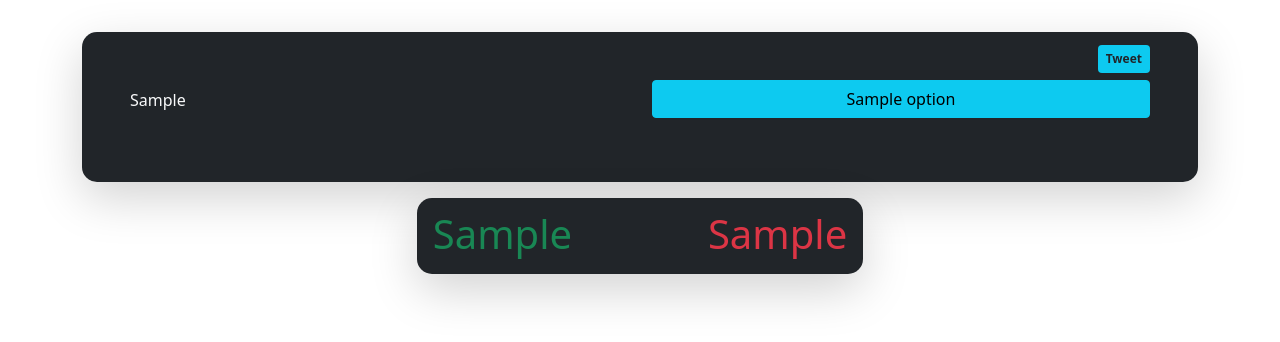
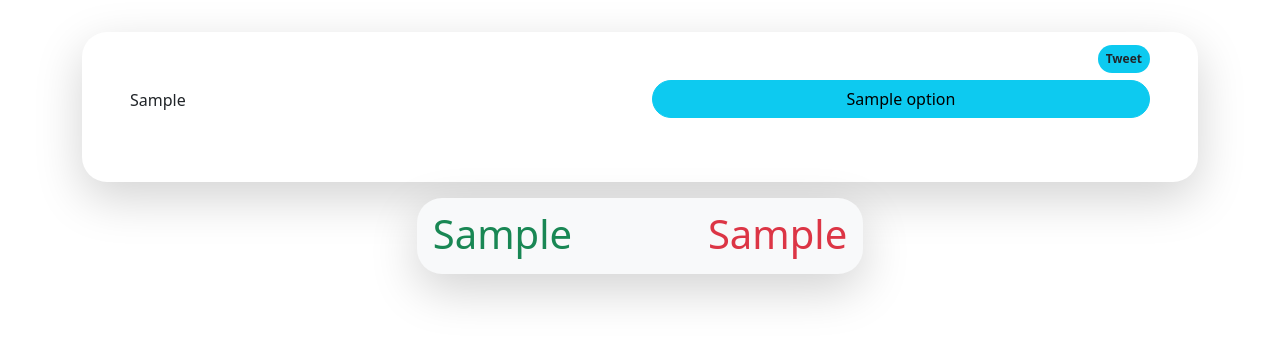
Before and after one commit to Abdulmumin1/Quix, a Flask app: template app/templates/quiz.html in a window 1280 px wide. Shown: the part 75-417 px from the top of the page. Run offline with Flask 2, Linux system fonts and the light colour scheme; the template is opened without the code that fills it: most values are stand-ins (such as "Sample title", 1, 10 or a date in 2020); some libraries are stand-ins or nearby versions.

Commit message:
rounded corners

```diff
--- a/app/templates/base.html
+++ b/app/templates/base.html
@@ -9,8 +9,11 @@ body{
 	display: flex;
 	align-items: center;
 }
-.rounded-3{
+.rounded-3 .answer-button{
 	border-radius: 15px !important;
+}
+.rounded-card{
+	border-radius: 25px !important;
 }
 .share{
 	position: absolute;
--- a/app/templates/quiz.html
+++ b/app/templates/quiz.html
@@ -16,14 +16,14 @@
 {% endblock nav%}
 
 {% block content %}
-<div class="d-flex flex-column">
-<div class=" border-3 shadow-lg rounded-3 p-5 w-100 bg-dark my-3 position-relative">
+<div class="d-flex flex-column mb-3">
+<div class=" border-3 shadow-lg rounded-card p-5 w-100 bg-body my-3 position-relative">
 	<div class="row">
 		<div class="col-lg text-light ">
-			<span class="badge p-2 rounded-2 bg-info share text-dark ">
+			<span class="badge p-2 rounded-pill bg-info share text-dark ">
 				<a class="text-decoration-none text-dark " target="_" href="https://twitter.com/intent/tweet?text={{qs}}"> Tweet</a>
 			</span>
-			<p id="question" class="my-0 py-2 mx-0">
+			<p id="question" class="my-0 py-2 mx-0 text-dark">
 				{{ qs }}
 			</p>
 		</div>
@@ -33,7 +33,7 @@
 				{% for option in ans %}
 
 					{% if option != ""%}
-				<input type="submit"  value="{{ option }}" name="a" class='btn btn-info mb-3 answer-button'>
+				<input type="submit"  value="{{ option }}" name="a" class='btn btn-info mb-3 rounded-card'>
 					{% endif %}
 				{% endfor %}
 			</form>
@@ -44,7 +44,7 @@
 </div>
 
 
-<div class="container shadow-lg bg-dark m-auto position-relative rounded-3 px-3 d-flex justify-content-between" style="width: 40%;padding-top: 12px;">
+<div class="container shadow-lg bg-light m-auto position-relative rounded-card px-3 d-flex justify-content-between" style="width: 40%;padding-top: 12px;">
 	<p class="display-6 text-success">{{ansd_len}}</p>
 	<p class="display-6 text-danger">{{q_len}}</p>
 </div>
```
Also changed, not shown: app/templates/dashboard.html (+8 -8 lines).
